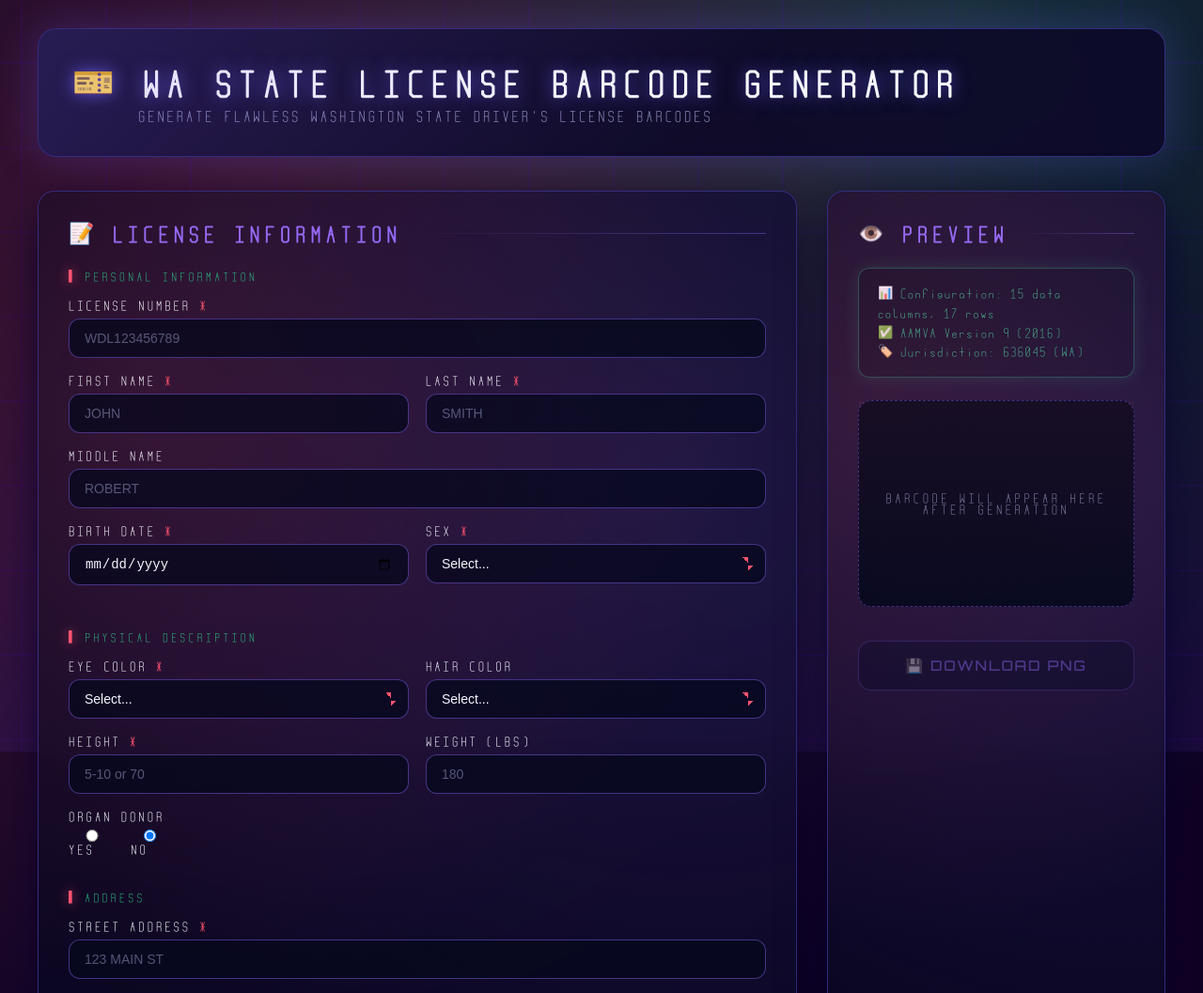
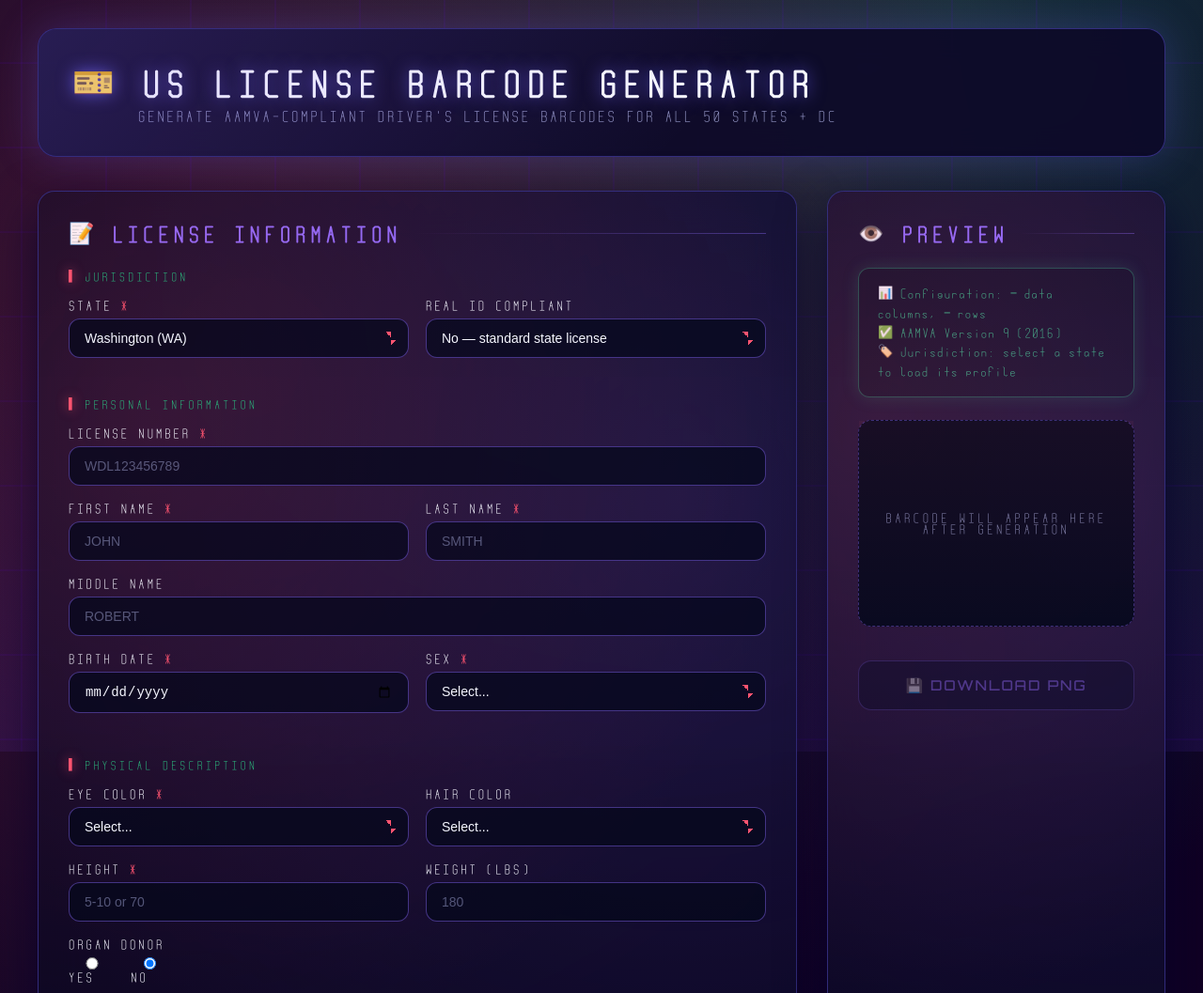
Before and after one commit to KamahGit/bcgen, a plain HTML site: page index.html in a window 1280 px wide. Shown: the top 1057 px of the page at 94% size. Drawn offline with nearby package versions, Linux system fonts and the light colour scheme; no server answers.

Commit message:
Multi-jurisdiction support for AAMVA PDF417 barcode generator
- app.py: Refactored backend to v2.0.0-alpha.1 with state-agnostic logic, integrating JurisdictionProfile registry from `states` package
- app.py: Added `/api/states` endpoint to list all registered jurisdictions and their profile summaries
- app.py: Updated `/api/generate`, `/api/download`, and `/api/validate` to resolve state-specific DL element order, subfiles, and PDF417 geometry (rows/columns) via profiles
- app.py: Enhanced `normalize_license_data` to handle jurisdiction resolution, REAL ID compliance mapping (yes/no to R/N), and WA-only horizontal flip configuration
- index.html: Replaced static WA-focused UI with dynamic state selector dropdown populated by `/api/states` API
- index.html: Implemented real-time profile status badges showing researched vs draft states, including IIN, subfile details, and barcode configuration preview
- index.html: Updated JavaScript form submission to include selected state code and sync address state with jurisdiction selection

```diff
--- a/index.html
+++ b/index.html
@@ -478,10 +478,10 @@
 <body>
     <div class="container">
         <div class="header">
-            <h1>
-                🎫 WA STATE LICENSE BARCODE GENERATOR
+            <h1 id="appTitle">
+                🎫 US LICENSE BARCODE GENERATOR
             </h1>
-            <p class="subtitle" style="margin-left:70px;">Generate Flawless Washington State driver's license barcodes</p>
+            <p class="subtitle" style="margin-left:70px;" id="appSubtitle">Generate AAMVA-compliant driver's license barcodes for all 50 states + DC</p>
         </div>
 
         <div class="main-content">
@@ -490,6 +490,28 @@
                 <h2>📝 License Information</h2>
 
                 <form id="licenseForm">
+                    <!-- Jurisdiction -->
+                    <div class="section">
+                        <div class="section-title">Jurisdiction</div>
+
+                        <div class="form-row">
+                            <div class="form-group">
+                                <label>State <span class="required">*</span></label>
+                                <select id="state" required>
+                                    <option value="">Loading states...</option>
+                                </select>
+                            </div>
+                            <div class="form-group">
+                                <label>REAL ID COMPLIANT</label>
+                                <select id="compliance_type">
+                                    <option value="no">No — standard state license</option>
+                                    <option value="yes">Yes — REAL ID compliant</option>
+                                </select>
+                            </div>
+                        </div>
+                        <div id="stateStatus" style="font-size:12px; color:var(--text-muted); letter-spacing:1px; margin-top:-6px;"></div>
+                    </div>
+
                     <!-- Personal Information -->
                     <div class="section">
                         <div class="section-title">Personal Information</div>
@@ -598,7 +620,8 @@
                             </div>
                             <div class="form-group">
                                 <label>State <span class="required">*</span></label>
-                                <input type="text" id="address_state" value="WA" required>
+                                <input type="text" id="address_state" value="WA" readonly required
+                                       title="Auto-synced from the jurisdiction selector">
                             </div>
                         </div>
 
@@ -657,10 +680,10 @@
             <div class="preview-panel panel">
                 <h2>👁️ Preview</h2>
 
-                <div class="info-box">
-                    📊 Configuration: 15 data columns, 17 rows<br>
+                <div class="info-box" id="configInfo">
+                    📊 Configuration: — data columns, — rows<br>
                     ✅ AAMVA Version 9 (2016)<br>
-                    🏷️ Jurisdiction: 636045 (WA)
+                    🏷️ Jurisdiction: select a state to load its profile
                 </div>
 
                 <div class="barcode-preview" id="barcodePreview">
@@ -679,7 +702,7 @@
                         <div class="stat-label">Data Size</div>
                     </div>
                     <div class="stat">
-                        <div class="stat-value">15</div>
+                        <div class="stat-value" id="columnCount">-</div>
                         <div class="stat-label">Columns</div>
                     </div>
                 </div>
@@ -690,6 +713,7 @@
     <script>
         let currentBarcodeImage = null;
         let currentFormData = null;
+        let stateProfiles = [];   // loaded from /api/states
 
         const form = document.getElementById('licenseForm');
         const generateBtn = document.getElementById('generateBtn');
@@ -697,6 +721,93 @@
         const barcodePreview = document.getElementById('barcodePreview');
         const message = document.getElementById('message');
         const stats = document.getElementById('stats');
+        const stateSelect = document.getElementById('state');
+        const configInfo = document.getElementById('configInfo');
+        const stateStatus = document.getElementById('stateStatus');
+
+        // ------------------------------------------------------------------
+        // Jurisdiction loading (state dropdown driven by /api/states)
+        // ------------------------------------------------------------------
+        async function loadStates() {
+            try {
+                const response = await fetch('/api/states');
+                const result = await response.json();
+                stateProfiles = result.states || [];
+
+                stateSelect.innerHTML = '<option value="">Select state...</option>' +
+                    stateProfiles.map(s =>
+                        `<option value="${s.state}">${s.name} (${s.state})</option>`
+                    ).join('');
+
+                // Default to WA (fully researched) if available
+                if (stateProfiles.some(s => s.state === 'WA')) {
+                    stateSelect.value = 'WA';
+                    applyStateProfile();
+                }
+            } catch (error) {
+                stateSelect.innerHTML = '<option value="WA">Washington (WA)</option>';
+                stateSelect.value = 'WA';
+                applyStateProfile();
+            }
+        }
+
+        function profileFor(stateCode) {
+            return stateProfiles.find(s => s.state === stateCode) || null;
+        }
+
+        function applyStateProfile() {
+            const code = stateSelect.value;
+            const profile = profileFor(code);
+
+            // Sync address_state with jurisdiction selector
+            const addrState = document.getElementById('address_state');
+            if (code) addrState.value = code.toUpperCase();
+
+            if (!profile) {
+                document.getElementById('appTitle').textContent = '🎫 US LICENSE BARCODE GENERATOR';
+                document.getElementById('appSubtitle').textContent =
+                    "Generate AAMVA-compliant driver's license barcodes for all 50 states + DC";
+                configInfo.innerHTML =
+                    '📊 Configuration: — data columns, — rows<br>' +
+                    '✅ AAMVA Version 9 (2016)<br>' +
+                    '🏷️ Jurisdiction: select a state to load its profile';
+                stateStatus.textContent = '';
+                return;
+            }
+
+            document.getElementById('appTitle').textContent =
+                `🎫 ${profile.name.toUpperCase()} LICENSE BARCODE GENERATOR`;
+            document.getElementById('appSubtitle').textContent =
+                `Generate AAMVA-compliant ${profile.name} driver's license barcodes`;
+
+            const bc = profile.barcode || {};
+            const flipNote = bc.flip_horizontal ? ' · horizontal flip' : '';
+            configInfo.innerHTML =
+                `📊 Configuration: ${bc.columns || '?'} columns, ` +
+                `${bc.rows == null ? 'auto' : bc.rows} rows${flipNote}<br>` +
+                `✅ AAMVA Version ${parseInt(profile.aamva_version, 10) || profile.aamva_version} · ` +
+                `EC level ${bc.security_level ?? '?'}` +
+                ` (REAL ID variant pending research)<br>` +
+                `🏷️ Jurisdiction: ${profile.iin} (${profile.state})` +
+                (profile.subfiles && profile.subfiles.length > 1
+                    ? ` · Subfiles: ${profile.subfiles.join(', ')}` : '');
+
+            if (profile.status === 'draft') {
+                stateStatus.innerHTML =
+                    '⚠️ DRAFT PROFILE — generic DL element order & default geometry. ' +
+                    'State-specific research pending (see notes below).';
+                if (profile.notes) {
+                    stateStatus.innerHTML += `<br><span style="opacity:.7">${profile.notes}</span>`;
+                }
+            } else {
+                stateStatus.innerHTML =
+                    `✔ RESEARCHED PROFILE — verified DL order${profile.subfiles?.length > 1 ? ' + ' + profile.subfiles.filter(t => t !== 'DL').join('/') + ' subfile' : ''}.`;
+            }
+
+            document.getElementById('columnCount').textContent = bc.columns || '-';
+        }
+
+        stateSelect.addEventListener('change', applyStateProfile);
 
         // Set default dates
         const today = new Date();
@@ -705,6 +816,8 @@
 
         document.getElementById('issue_date').valueAsDate = today;
         document.getElementById('expiration_date').valueAsDate = fiveYearsFromNow;
+
+        loadStates();
 
         form.addEventListener('submit', async (e) => {
             e.preventDefault();
@@ -814,16 +927,16 @@
 
         function getFormData() {
             const fields = [
-                'customer_id', 'first_name', 'last_name', 'middle_name',
+                'state', 'customer_id', 'first_name', 'last_name', 'middle_name',
                 'birth_date', 'sex', 'eye_color', 'hair_color',
                 'height', 'weight', 'address_street', 'address_city',
                 'address_state', 'address_zip', 'class', 'restrictions',
                 'endorsements', 'issue_date', 'expiration_date',
-                'document_discriminator'
+                'compliance_type', 'document_discriminator'
             ];
 
             const uppercaseFields = new Set([
-                'customer_id', 'first_name', 'last_name', 'middle_name', 'sex',
+                'state', 'customer_id', 'first_name', 'last_name', 'middle_name', 'sex',
                 'eye_color', 'hair_color', 'address_street', 'address_city',
                 'address_state', 'class', 'restrictions', 'endorsements',
                 'document_discriminator'
@@ -851,6 +964,8 @@
                     return;
                 }
 
+                // compliance_type stays as 'yes'/'no' — backend maps to DDA R/N
+
                 if (field === 'height') {
                     let heightValue = value.toUpperCase();
                     heightValue = heightValue.replace('FEET', '').replace('FT', '');
@@ -863,12 +978,12 @@
                 data[field] = value;
             });
 
-            // WA defaults to ensure compliant output when fields are omitted
+            // Jurisdiction defaults to ensure compliant output when fields are omitted
             data.class = data.class || 'NONE';
             data.restrictions = data.restrictions || 'NONE';
             data.endorsements = data.endorsements || 'NONE';
             data.country_id = data.country_id || 'USA';
-            data.compliance_type = data.compliance_type || 'N';
+            data.compliance_type = data.compliance_type || 'no';   // backend maps no -> DDA=N, yes -> DDA=R
             data.jurisdiction_endorsement_code = data.jurisdiction_endorsement_code || 'N';
             data.jurisdiction_endorsement_expiration = data.jurisdiction_endorsement_expiration || 'N';
             data.jurisdiction_restriction_code = data.jurisdiction_restriction_code || 'N';
```
Also changed, not shown: 1 other file.
